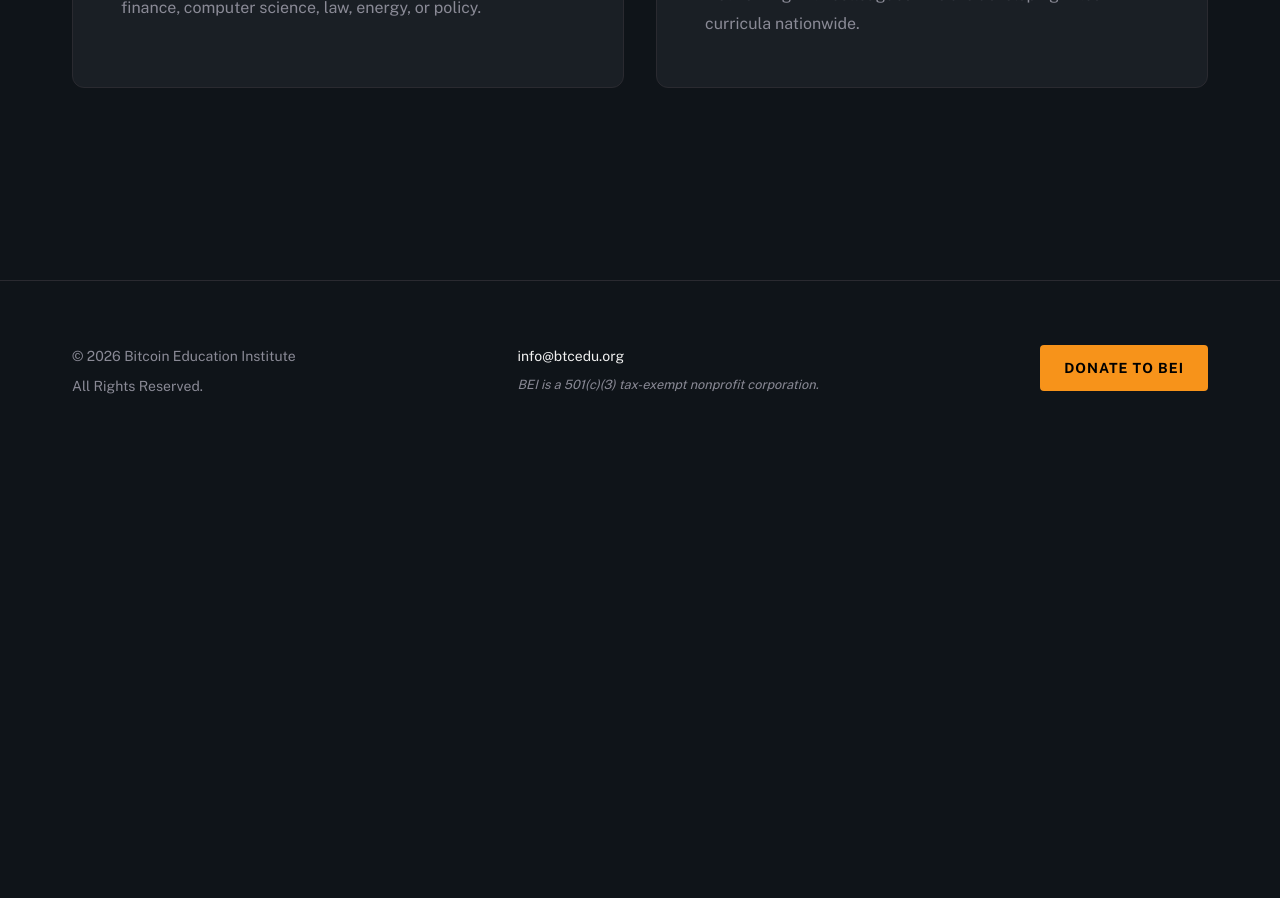
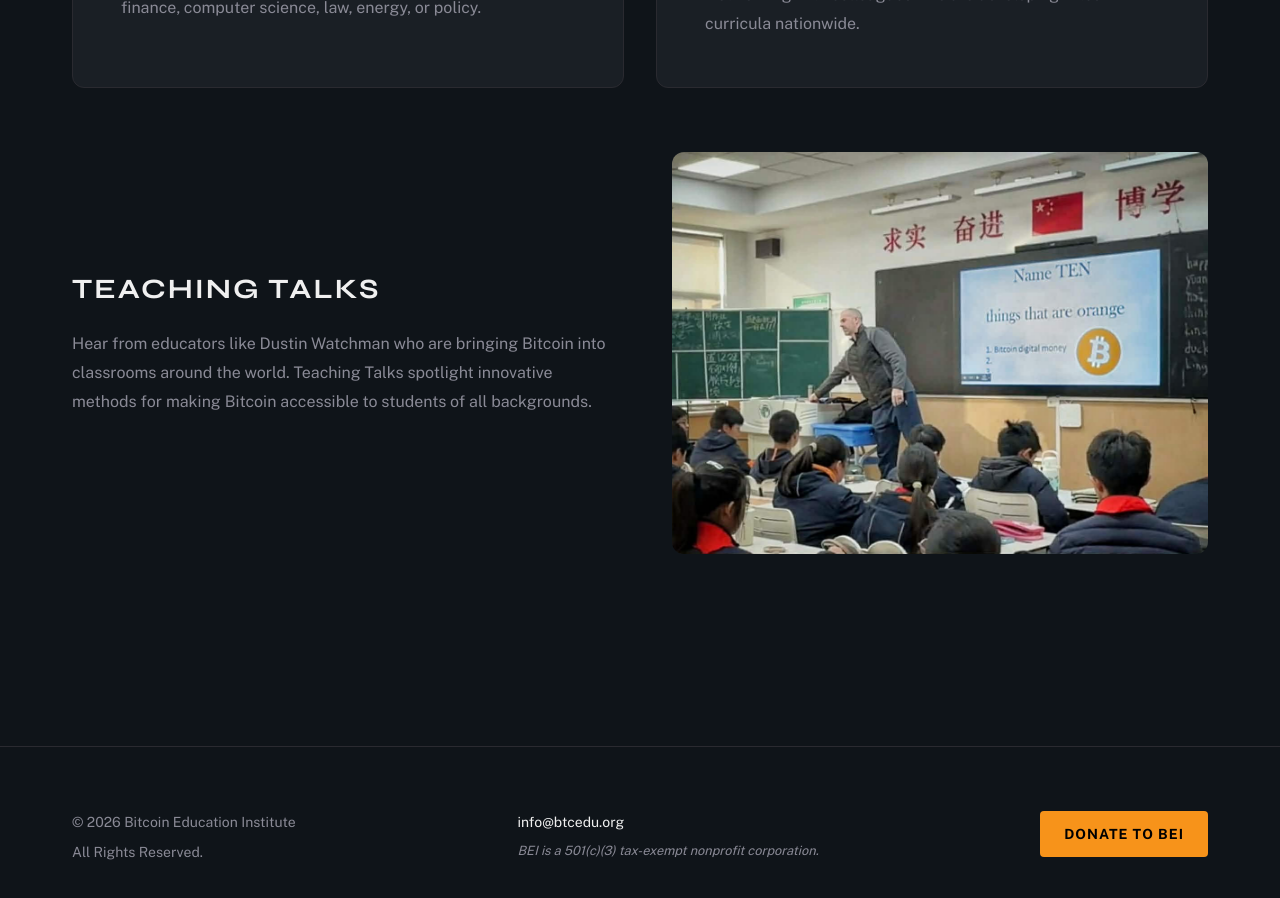
Before and after one commit to jippylong12/bei-website, a React (Vite) app: page /#/conference in a window 1280 px wide. Shown: the part 920-1818 px from the top of the page. Before the commit the page ends 1382 px from the top, so only its background shows below. Built offline with nearby package versions, Linux system fonts and the light colour scheme.

Commit message:
Add Dustin Watchman teaching photo to Conference page
Co-Authored-By: Claude Opus 4.6 (1M context) <noreply@anthropic.com>

```diff
--- a/src/pages/Conference/Conference.jsx
+++ b/src/pages/Conference/Conference.jsx
@@ -1,6 +1,9 @@
 import { motion } from 'motion/react';
 import BitcoinHero from '../../components/BitcoinHero/BitcoinHero';
+import AnimatedSection from '../../components/AnimatedSection/AnimatedSection';
 import styles from './Conference.module.css';
+
+const base = import.meta.env.BASE_URL;
 
 export default function Conference() {
   return (
@@ -67,6 +70,21 @@ export default function Conference() {
           </div>
         </div>
       </section>
+
+      <div className={styles.teachingSection}>
+        <AnimatedSection
+          title="Teaching Talks"
+          image={`${base}images/dustin-watchman-teaching.png`}
+          imageAlt="Dustin Watchman teaching Bitcoin concepts in a classroom"
+          reverse
+        >
+          <p>
+            Hear from educators like Dustin Watchman who are bringing Bitcoin
+            into classrooms around the world. Teaching Talks spotlight innovative
+            methods for making Bitcoin accessible to students of all backgrounds.
+          </p>
+        </AnimatedSection>
+      </div>
     </>
   );
 }
--- a/src/pages/Conference/Conference.module.css
+++ b/src/pages/Conference/Conference.module.css
@@ -18,6 +18,7 @@
 
 .infoSection {
   padding: var(--section-padding) 0;
+  padding-bottom: var(--space-lg);
 }
 
 .grid {
@@ -50,6 +51,10 @@
   margin-bottom: 0;
 }
 
+.teachingSection :global(section) {
+  padding-top: var(--space-lg);
+}
+
 @media (max-width: 768px) {
   .grid {
     grid-template-columns: 1fr;
```
Also changed, not shown: public/images/dustin-watchman-teaching.png (added).
